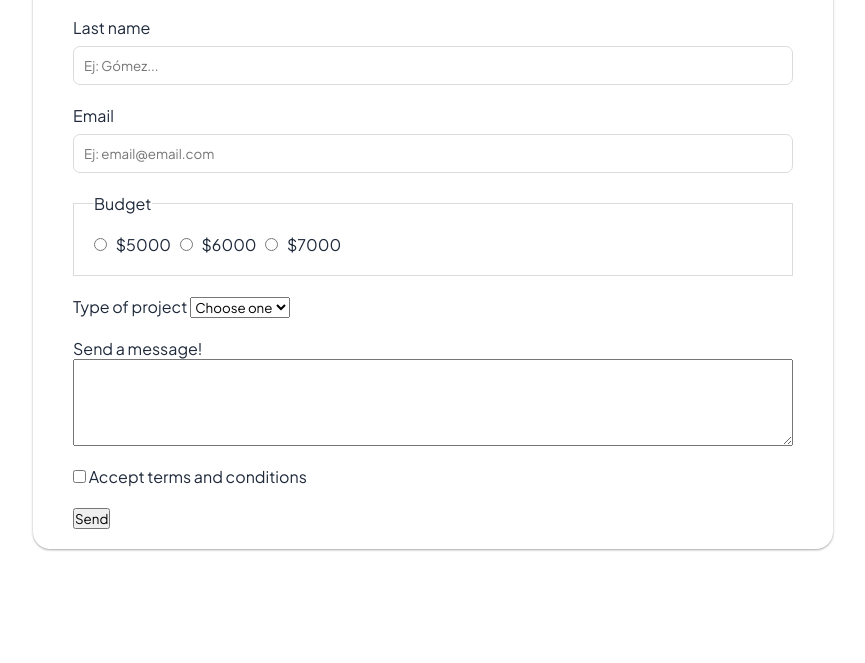
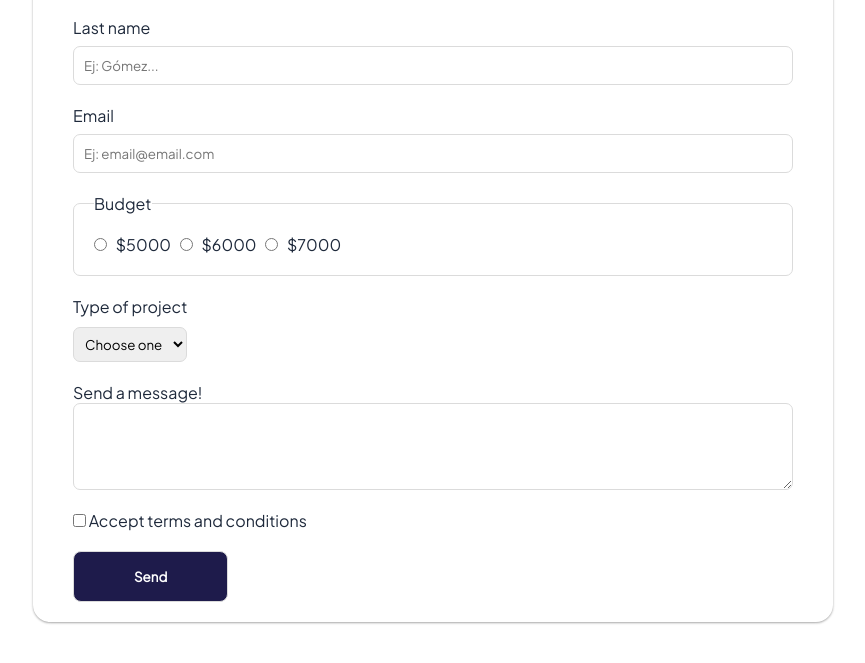
Before and after one commit to Sebastian-Prieto/html, a plain HTML site: page Forms-HTML/index.html in a window 1280 px wide. Shown: the part 251-914 px from the top of the page, without its empty margins (207-1072 px from the left). Drawn offline with Linux system fonts and the light colour scheme.

Commit message:
Update style.css

```diff
--- a/Forms-HTML/style.css
+++ b/Forms-HTML/style.css
@@ -40,6 +40,7 @@ label, input[type="text"], input[type="email"] {
 fieldset {
     padding: 20px;
     border: 1px solid #dbdbdb;
+    border-radius: 7px;
 }
 
 fieldset > label {
@@ -50,6 +51,8 @@ textarea {
     display: block;
     width: 100%;
     resize: vertical;
+    border: 1px solid #dbdbdb;
+    border-radius: 7px;
 }
 
 input[type="text"], input[type="email"]  {
@@ -58,3 +61,31 @@ input[type="text"], input[type="email"]  {
     border: 1px solid #dbdbdb;
     margin-top: 8px;
 }
+
+button {
+    padding: 16px 60px;
+    border: 1px solid #dbdbdb;
+    border-radius: 8px;
+    color: #fff;
+    background-color: #1e1b4b;
+    cursor: pointer;
+    font-weight: bold;
+}
+
+button:hover {
+    background-color: #312e81;
+    transition: 0.5s;
+}
+
+select {
+    border: 1px solid #dbdbdb;
+    border-radius: 7px;
+    padding: 7px;
+    margin-top: 10px;
+    display: block;
+}
+
+option {
+    display: block;
+    font-size: 1rem;
+}
```
